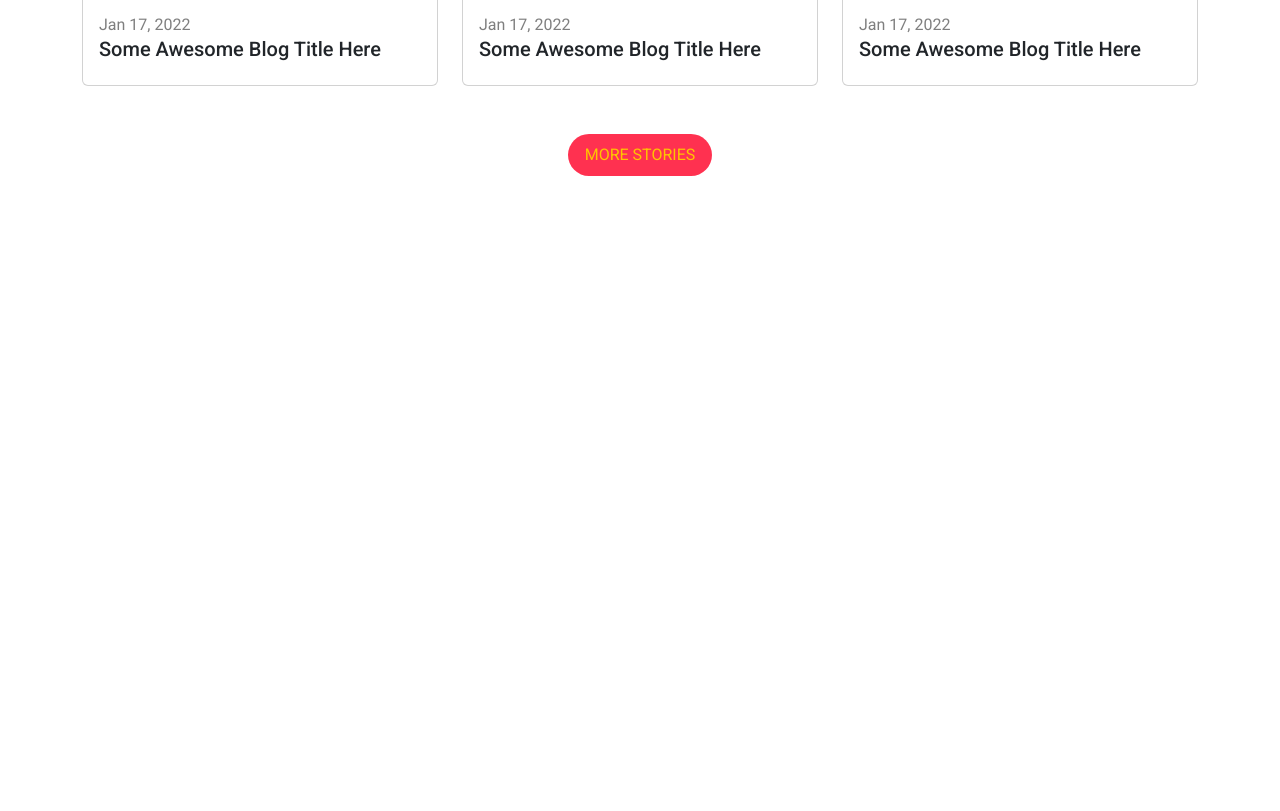
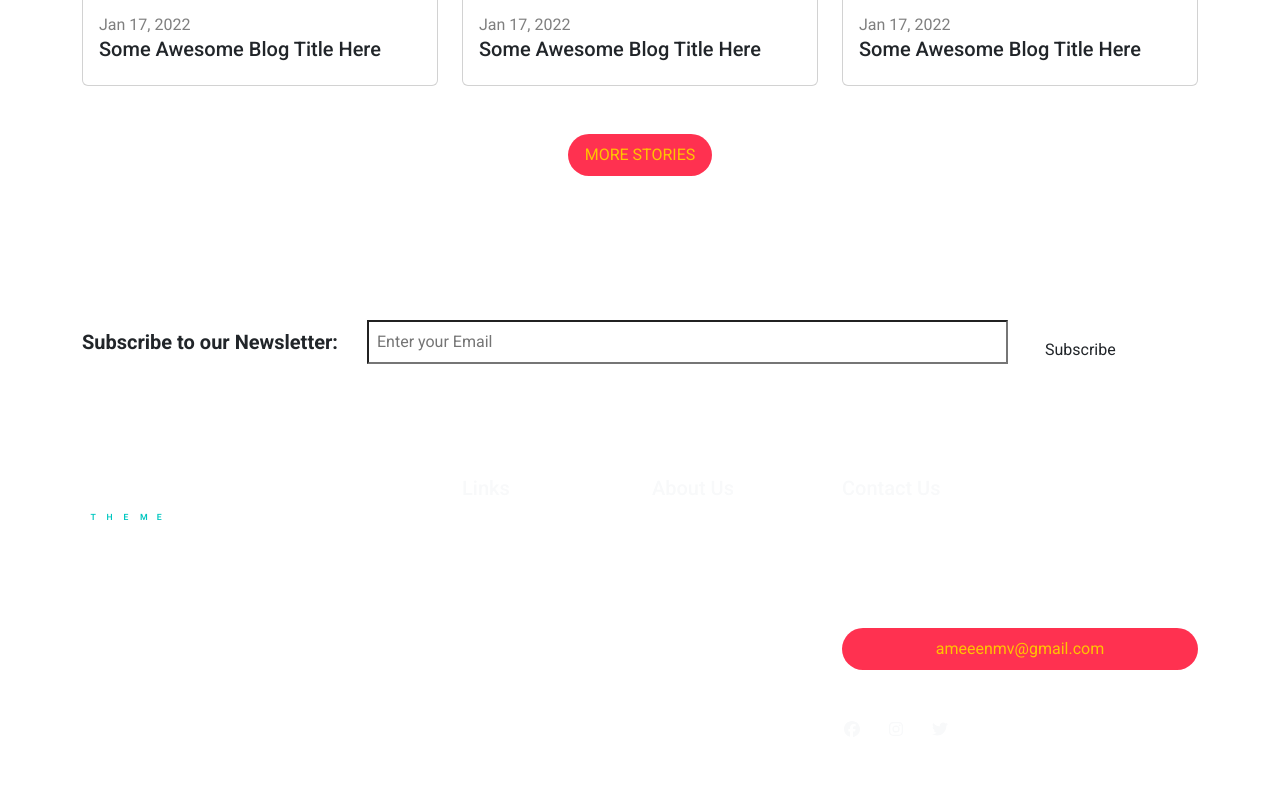
Before and after one commit to ameeenmv/bootstrap, a plain HTML site: page index.html in a window 1280 px wide. Shown: the part 4975-5786 px from the top of the page. Drawn offline with Linux system fonts and the light colour scheme.

Commit message:
Update index.html

```diff
--- a/index.html
+++ b/index.html
@@ -34,7 +34,7 @@
                 <a class="nav-link active p-2 p-lg-3" aria-current="page" href="#">Home</a>
               </li>
               <li class="nav-item">
-                <a class="nav-link p-2 p-lg-3" href="#">Services</a>
+                <a class="nav-link p-2 p-lg-3" href="#services">Services</a>
               </li>
               <li class="nav-item">
                 <a class="nav-link p-2 p-lg-3" href="#">Portfolio</a>
@@ -184,10 +184,10 @@
       <p class="text-black-50">THE GREAT TEAM</p>
     </div>
       <p class="description text-center mb-5 mt-5 text-black-50 m-auto">
-       Donec rutrum congue leo eget malesuada.
-       Mauris blandit aliquet elit, eget tincidunt nibh pulvinar a.
-       Pellentesque in ipsum id orci porta dapibus.
-       Proin eget tortor risus. Donec sollicitudin molestie malesuada.
+        Donec rutrum congue leo eget malesuada.
+        Mauris blandit aliquet elit, eget tincidunt nibh pulvinar a.
+        Pellentesque in ipsum id orci porta dapibus.
+        Proin eget tortor risus. Donec sollicitudin molestie malesuada.
       </p>
     <div class="row align-items-center">
       <div class="col-lg-4 mb-4 text-center text-md-start">
@@ -328,6 +328,90 @@
   </div>
 </div>
 <!-- end blog -->
+<!-- start subscribe -->
+<div class="subscribe pt-5 pb-5 text-center text-md-start">
+  <div class="container">
+    <form action="" class="row alig align-items-center">
+      <div class="col-md-6 col-lg-3">
+        <div class="fw-bold mb-3 fs-5 ">Subscribe to our Newsletter:</div>
+      </div>
+      <div class="col-md-6 col-lg-7 mb-3">
+        <input class="w-100 text-light p-2 bg-transparent " type="text" placeholder="Enter your Email">
+      </div>
+      <div class="col-md-6 col-lg-2">
+        <input class="btn rounded-pill" type="submit" value="Subscribe">
+      </div>
+    </form>
+  </div>
+</div>
+<!-- end subscribe -->
+<!-- start footer -->
+<div class="footer pt-5 pb-5  text-white-50  text-center text-md-start">
+  <div class="container">
+    <div class="row">
+      <div class="col-md-6 col-lg-4">
+        <div class="info mb-5">
+          <img src="imgs/logo.png" alt="" class="mb-4">
+          <p class="mb-5">Pellentesque in ipsum id orci porta dapibus. Vivamus magna justo, lacinia eget consectetur sed, convallis at tellus.</p>
+          <div class="copy-right">
+            Created By <span>Ameen</span>
+            <div>&copy; 2024 - <span>Bondi Inc</span></div>
+          </div>
+        </div>
+      </div>
+      <div class="col-md-6 col-lg-2">
+        <div class="links">
+          <h5 class="text-light">Links</h5>
+          <ul class="list-unstyled lh-lg">
+            <li>Home</li>
+            <li>Our Services</li>
+            <li>Portfolio</li>
+            <li>Testimonials</li>
+            <li>Support</li>
+            <li>Terms and Condition</li>
+          </ul>
+        </div>
+      </div>
+      <div class="col-md-6 col-lg-2">
+        <div class="about">
+          <h5 class="text-light">About Us</h5>
+          <ul class="list-unstyled lh-lg">
+            <li>Sign In</li>
+            <li>Register</li>
+            <li>About Us</li>
+            <li>Blog</li>
+            <li>Contact Us</li>
+          </ul>
+        </div>
+      </div>
+      <div class="col-md-6 col-lg-4">
+        <div class="contact">
+          <h5 class="text-light">Contact Us</h5>
+          <p class="lh-lg mt-3 mb-5">Get in touch with us via mail phone.We are waiting for your call or message</p>
+          <a class="btn rounded-pill main-btn w-100" href="">ameeenmv@gmail.com</a>
+          <ul class="d-flex mt-5 list-unstyled gap-4 ">
+            <li>
+              <a target="_blank" href="https://www.facebook.com/Ana.Ameen.Mv?mibextid=ZbWKwL" class="d-block text-light">
+                <i class="fa-brands fa-facebook"></i>
+              </a>
+            </li>
+            <li>
+              <a target="_blank" href="https://instagram.com/ameeen_mv?igshid=YTQwZjQ0NmI0OA==" class="d-block text-light">
+                <i class="fa-brands fa-instagram"></i>
+              </a>
+            </li>
+            <li>
+              <a target="_blank" href="https://x.com/ameeen_mv?t=iGOuReEL2fvtr_byaNGeDA&s=09" class="d-block text-light">
+                <i class="fa-brands fa-twitter"></i>
+              </a>
+            </li>
+          </ul>
+        </div>
+      </div>
+    </div>
+  </div>
+</div>
+<!-- end footer -->
     <script src="js/bootstrap.bundle.min.js"></script>
     <script src="js/all.min.js"></script>
 </body>
```
